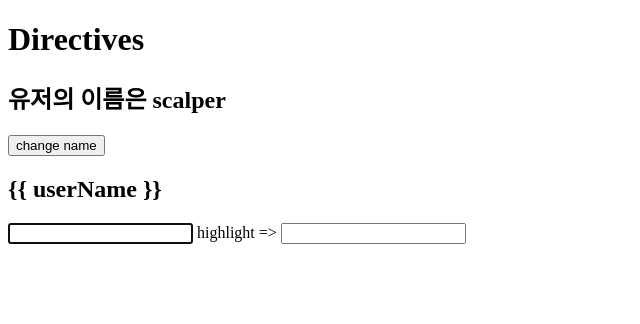
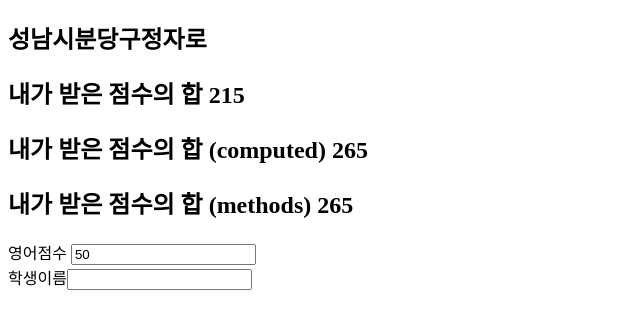
Before and after one commit to OKYOUNGBIN/Practice_Vue_Basic, a Vue app: page / in a window 1280 px wide. Shown: the top 324 px of the page, without its empty margins (0-640 px from the left). Built offline with nearby package versions, Linux system fonts and the light colour scheme.

Commit message:
computed

```diff
--- a/src/App.vue
+++ b/src/App.vue
@@ -1,11 +1,11 @@
 <template>
   <div>
-    <h1 v-focus>Directives</h1>
-    <h2>유저의 이름은 {{ userName }}</h2>
-    <button @click="changeName">change name</button>
-    <h2 v-pre>{{ userName }}</h2>
-    <input v-focus type="text" />
-    highlight => <input type="text" v-highlight />
+    <h2>{{ address }}</h2>
+    <h2>내가 받은 점수의 합 {{ grade.math + grade.kor + grade.sci }}</h2>
+    <h2>내가 받은 점수의 합 (computed) {{ totalScore }}</h2>
+    <h2>내가 받은 점수의 합 (methods) {{ getTotalScore() }}</h2>
+    영어점수 <input type="number" v-model="grade.eng" /> <br />
+    학생이름<input type="text" v-model="studenName" />
   </div>
 </template>
 
@@ -15,28 +15,34 @@ export default {
   data() {
     return {
       userName: "scalper",
+      address1: "성남시",
+      address2: "분당구",
+      address3: "정자로",
+      grade: {
+        math: 70,
+        kor: 90,
+        eng: 50,
+        sci: 55,
+      },
+      studenName: "",
     };
   },
-  directives: {
-    focus: {
-      mounted(el) {
-        el.focus();
-      },
+  computed: {
+    address() {
+      return `${this.address1}${this.address2}${this.address3}`;
     },
-    highlight: {
-      mounted(el) {
-        console.log({ el });
-        el.oninput = () => {
-          el.style.background = "salmon";
-          el.style.color = "#fff";
-        };
-      },
+    totalScore() {
+      console.log("computed");
+      const { math, kor, eng, sci } = this.grade;
+      return math + kor + eng + sci;
     },
   },
+  directives: {},
   methods: {
-    changeName() {
-      console.log("name change!!!");
-      this.userName = "code";
+    getTotalScore() {
+      console.log("methods");
+      const { math, kor, eng, sci } = this.grade;
+      return math + kor + eng + sci;
     },
   },
 };
```
